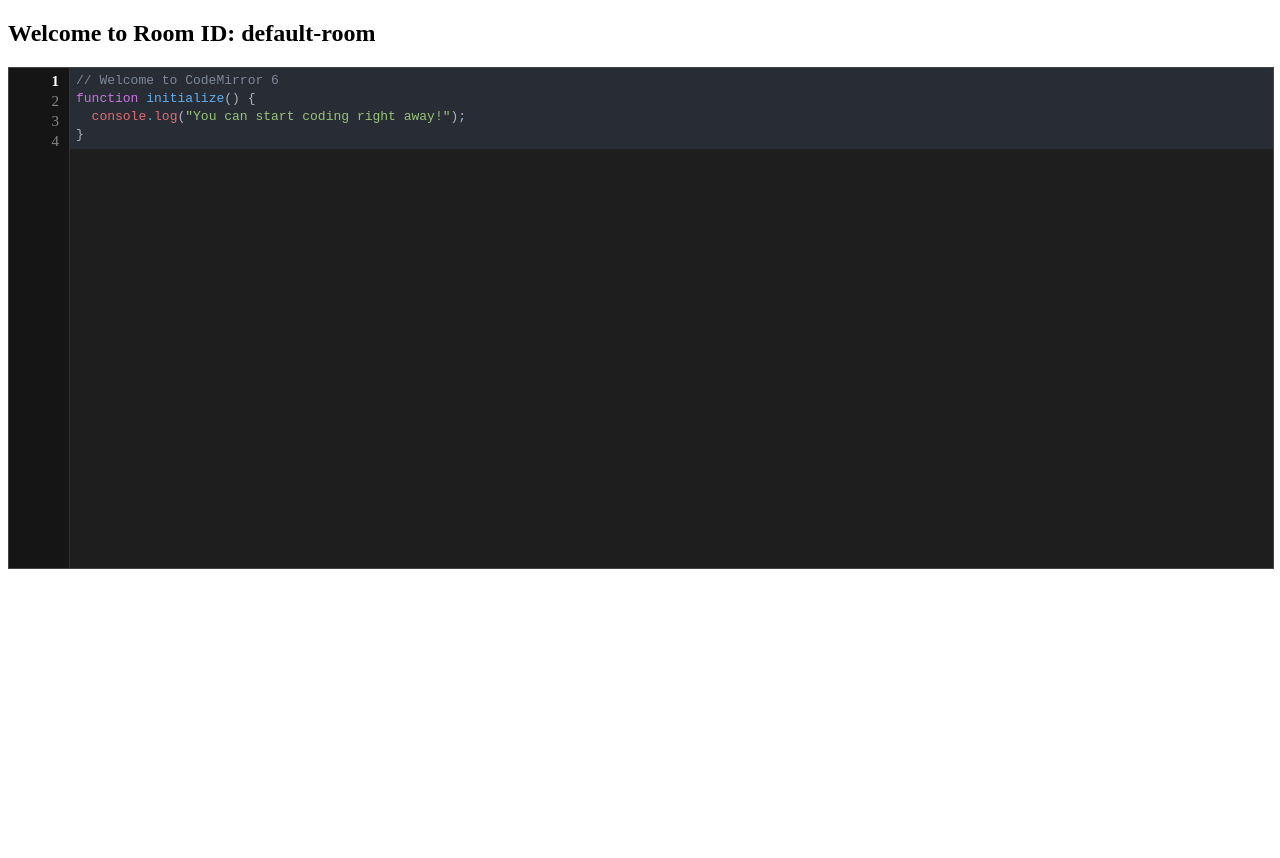
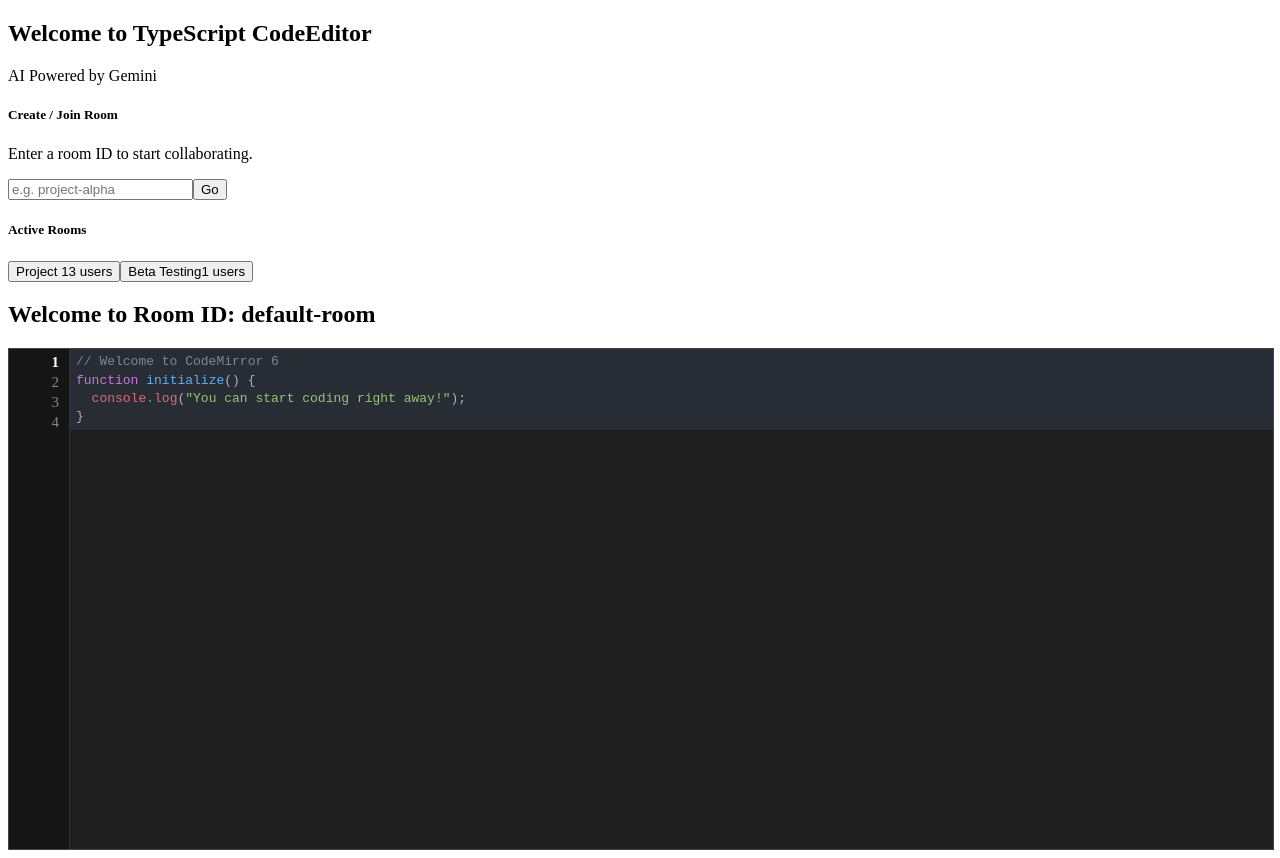
Before and after one commit to yglaser-griddynamics/typescript-code-editor, an Angular app: page /default-room in a window 1280 px wide. Before the commit the page ends 800 px from the top, so only its background shows below. Built offline with nearby package versions, Linux system fonts and the light colour scheme.

Commit message:
first version of mocking rooms with observables

```diff
--- a/src/app/app.html
+++ b/src/app/app.html
@@ -1 +1,11 @@
 <router-outlet></router-outlet>
+<nav class="navbar navbar-light bg-light border-bottom mb-3">
+  <div class="container-fluid">
+    <h1 class="app-title">Welcome to {{ title() }}</h1>
+    <span class="badge bg-dark">AI Powered by Gemini</span>
+  </div>
+</nav>
+
+<app-room-admin></app-room-admin>
+
+<router-outlet></router-outlet>
--- a/src/app/app.ts
+++ b/src/app/app.ts
@@ -1,12 +1,12 @@
 import { Component, signal } from '@angular/core';
 import { RouterOutlet } from '@angular/router';
-
+import { SharedModule } from './shared/shared-module';
 @Component({
   selector: 'app-root',
-  imports: [RouterOutlet],
+  imports: [RouterOutlet, SharedModule],
   templateUrl: './app.html',
   styleUrl: './app.css',
 })
 export class App {
-  protected readonly title = signal('TypeScript-Code-Editor');
+  readonly title = signal('TypeScript CodeEditor');
 }
--- /dev/null
+++ b/src/app/core/models/rooms.model.ts
@@ -0,0 +1,5 @@
+export interface Room {
+  id: string;
+  name: string;
+  users: number;
+}
--- /dev/null
+++ b/src/app/core/services/room.service.ts
@@ -0,0 +1,34 @@
+import { Injectable } from '@angular/core';
+import { BehaviorSubject, Observable } from 'rxjs';
+import { Room } from '../models/rooms.model';
+
+@Injectable({
+  providedIn: 'root',
+})
+export class RoomService {
+  private mockRooms: Room[] = [
+    { id: 'room-one', name: 'Project 1', users: 3 },
+    { id: 'room-beta', name: 'Beta Testing', users: 1 },
+  ];
+
+  private roomsSubject = new BehaviorSubject<Room[]>(this.mockRooms);
+
+  get rooms$(): Observable<Room[]> {
+    return this.roomsSubject.asObservable();
+  }
+
+  addRoom(roomId: string): void {
+    const exists = this.mockRooms.find((r) => r.id === roomId);
+    if (exists) return;
+
+    const newRoom: Room = {
+      id: roomId,
+      name: roomId,
+      users: 1,
+    };
+
+    this.mockRooms = [...this.mockRooms, newRoom];
+
+    this.roomsSubject.next(this.mockRooms);
+  }
+}
--- /dev/null
+++ b/src/app/shared/components/room-admin/room-admin.component.html
@@ -0,0 +1,40 @@
+<div class="container mt-4 mb-4">
+  <div class="row">
+    <div class="col-md-6">
+      <div class="card p-3 shadow-sm">
+        <h5 class="card-title fw-bold">Create / Join Room</h5>
+        <p class="text-muted small">Enter a room ID to start collaborating.</p>
+
+        <div class="input-group mb-3">
+          <input
+            type="text"
+            class="form-control"
+            placeholder="e.g. project-alpha"
+            [(ngModel)]="inputRoomId"
+            (keyup.enter)="enterRoom(inputRoomId)"
+          />
+
+          <button class="btn btn-primary" type="button" (click)="enterRoom(inputRoomId)">Go</button>
+        </div>
+      </div>
+    </div>
+
+    <div class="col-md-6">
+      <div class="card p-3 shadow-sm">
+        <h5 class="card-title fw-bold">Active Rooms</h5>
+
+        <div class="list-group mt-3">
+          <button
+            *ngFor="let room of rooms$ | async"
+            type="button"
+            class="list-group-item list-group-item-action d-flex justify-content-between align-items-center"
+            (click)="enterRoom(room.id)"
+          >
+            <span class="fw-medium">{{ room.name }}</span>
+            <span class="badge bg-success rounded-pill">{{ room.users }} users</span>
+          </button>
+        </div>
+      </div>
+    </div>
+  </div>
+</div>
--- /dev/null
+++ b/src/app/shared/components/room-admin/room-admin.ts
@@ -0,0 +1,25 @@
+import { Component, signal } from '@angular/core';
+import { Router } from '@angular/router';
+import { RoomService } from '../../../core/services/room.service';
+
+@Component({
+  selector: 'app-room-admin',
+  templateUrl: './room-admin.component.html',
+  styleUrls: ['./room-admin.component.css'],
+  standalone: false,
+})
+export class RoomAdminComponent {
+  inputRoomId: string = '';
+  rooms$;
+
+  constructor(private roomService: RoomService, private router: Router) {
+    this.rooms$ = this.roomService.rooms$;
+  }
+
+  enterRoom(roomId: string) {
+    if (!roomId.trim()) return;
+    this.roomService.addRoom(roomId);
+    this.router.navigate(['/', roomId]);
+    this.inputRoomId = '';
+  }
+}
```
Also changed, not shown: src/app/shared/shared-module.ts (+6 -7 lines), src/app/shared/components/room-admin/room-admin.component.css (added), 2 other files (tests, documents, lock files or other folders).
